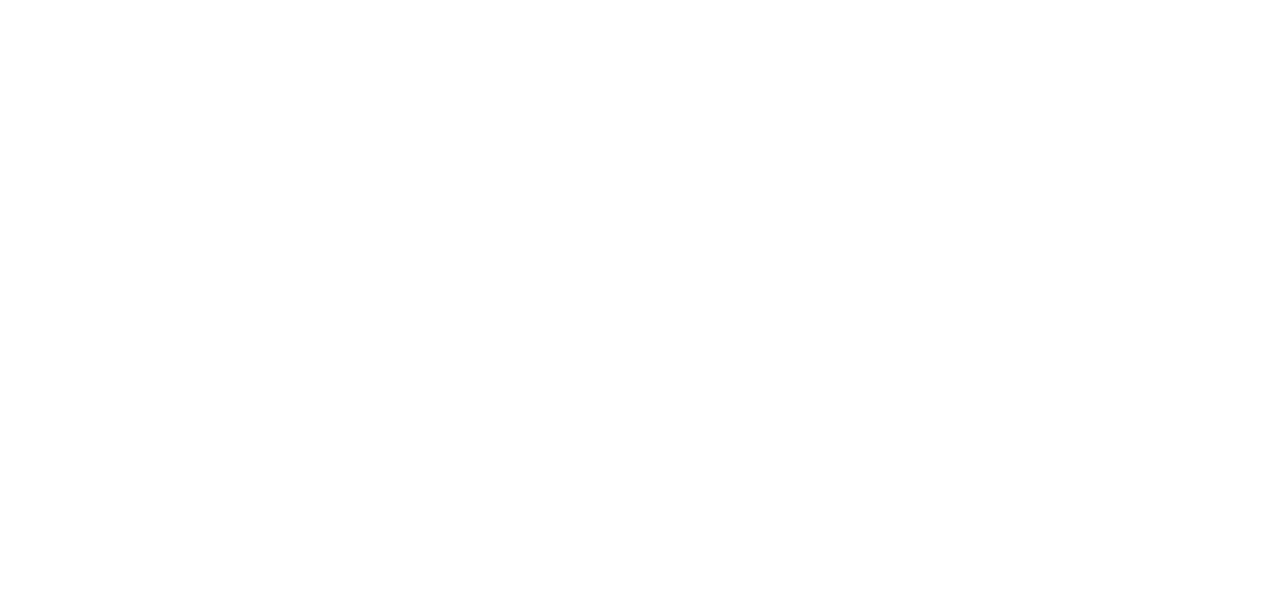
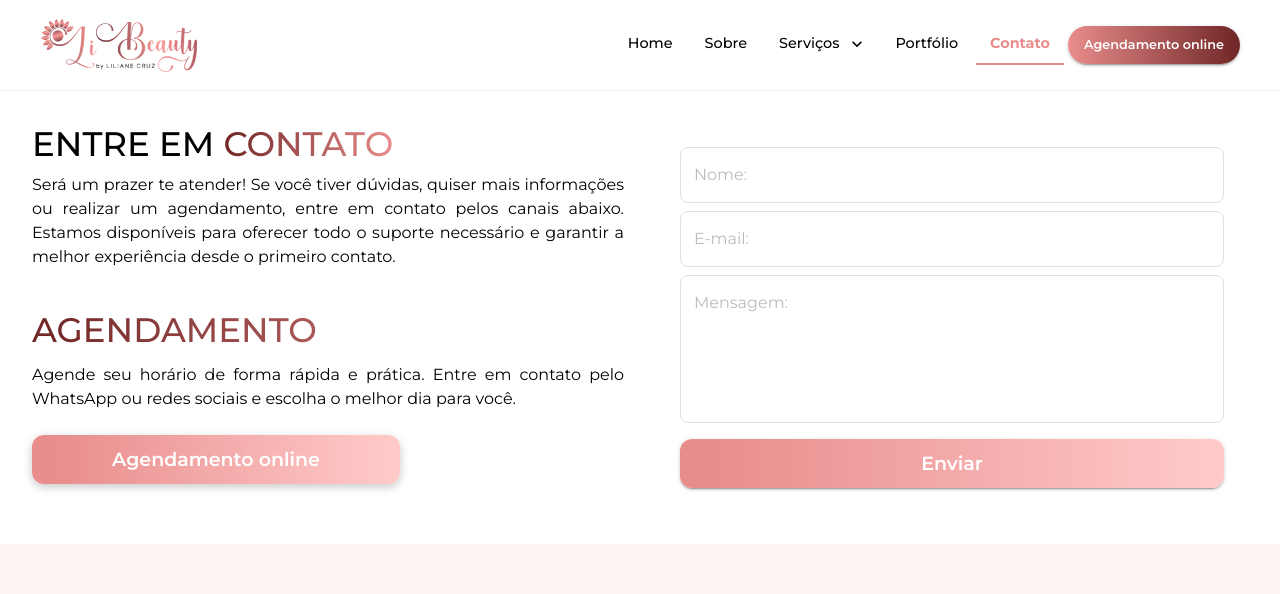
Before and after one commit to Tech-Store-UNI/Li-Beauty, a React (Vite) app: page /contato in a window 1280 px wide. Before the commit this address had no page. Shown: the top 594 px of the page. Built offline with nearby package versions, Linux system fonts and the light colour scheme.

Commit message:
Página de Contato Criada

```diff
--- a/index.html
+++ b/index.html
@@ -1,5 +1,5 @@
 <!doctype html>
-<html lang="en">
+<html lang="pt-BR">
   <head>
     <meta charset="UTF-8" />
     <link rel="icon" type="image/svg+xml" href="./src/img/LogoIcon.png  " />
--- a/src/App.tsx
+++ b/src/App.tsx
@@ -4,6 +4,7 @@
 import theme from './theme';
 import { Layout } from './components/Layout/Layout';
 import { Home } from './pages/Home/Home';
+import { Contato } from './pages/Contato/Contato';
 
 const Sobre = () => <div>Página Sobre</div>;
 
@@ -16,6 +17,7 @@
           <Route path="/" element={<Layout />}>
             <Route index element={<Home />} />
             <Route path="sobre" element={<Sobre />} />
+            <Route path="contato" element={<Contato />} />
           </Route>
         </Routes>
       </BrowserRouter>
--- /dev/null
+++ b/src/components/Pages/ContatoInputs/ContatoInputs.tsx
@@ -0,0 +1,86 @@
+import React from "react";
+import { Box, Typography, TextField, Button, Paper } from "@mui/material";
+import { getGradient } from "../../../util/gradients";
+import { textGradient } from "../../../styles/StylesComun.style";
+
+export const ContatoInputs: React.FC = () => {
+  return (
+    <Box sx={{ p: 4,}}>
+      {/* CONTAINER PRINCIPAL */}
+      <Box
+        sx={{
+          display: "flex",
+          flexDirection: { xs: "column", md: "row" },
+          gap: 4,
+        }}
+      >
+        {/* LADO ESQUERDO */}
+        <Box sx={{ flex: 1 }}>
+          {/* ENTRE EM CONTATO */}
+          <Box>
+            <Typography variant="h4" sx={{ fontWeight: 500, mb: 1, color: '#text.primary' }}>
+              ENTRE EM <Box component="span" sx={{ background: getGradient("dark"), ...textGradient, fontWeight: 500 }}>CONTATO</Box>
+            </Typography>
+
+            <Typography variant="body1" color="text.secondary"sx={{textAlign:"justify"}}>
+              Será um prazer te atender! Se você tiver dúvidas, quiser mais
+              informações ou realizar um agendamento, entre em contato pelos
+              canais abaixo. Estamos disponíveis para oferecer todo o suporte
+              necessário e garantir a melhor experiência desde o primeiro
+              contato.
+
+            </Typography>
+          </Box>
+
+          {/* AGENDAMENTO */}
+          <Box>
+            <Typography
+              variant="h4"
+              sx={{ fontWeight: 500,background: getGradient("dark"), ...textGradient, mt:5}}
+              gutterBottom
+            >
+              AGENDAMENTO
+            </Typography>
+
+            <Typography variant="body1" color="text.secondary" sx={{textAlign:"justify"}}>
+              Agende seu horário de forma rápida e prática. Entre em contato pelo
+              WhatsApp ou redes sociais e escolha o melhor dia para você.
+            </Typography>
+
+            <Button
+              variant="contained"
+              sx={{ width: "fit-content", background: getGradient('texto-banner'), color: "#fff", borderRadius: "12px", px: 10, py: 1, boxShadow: "0 3px 10px #00000038", fontSize: 19, mt:3 }}>
+
+
+
+
+
+              Agendamento online
+            </Button>
+          </Box>
+        </Box>
+
+        {/* LADO DIREITO (FORMULÁRIO) */}
+        <Box sx={{ flex: 1 }}>
+          <Paper elevation={0} sx={{ p: 3, borderRadius: 2 }}>
+            <Box sx={{display:"flex",flexDirection:"column", gap:1}}>
+
+              <TextField fullWidth label="Nome:" />
+              <TextField fullWidth label="E-mail:" />
+              <TextField fullWidth label="Mensagem:" multiline rows={5} />
+
+              <Button
+               sx={{ background: getGradient('texto-banner'), color: "#fff", borderRadius: "12px", px: 20, py: 1.,fontSize: 19, mt:1
+
+                 }}
+               variant="contained" fullWidth>
+
+                Enviar
+              </Button>
+            </Box>
+          </Paper>
+        </Box>
+      </Box>
+    </Box>
+  );
+};
--- /dev/null
+++ b/src/pages/Contato/Contato.tsx
@@ -0,0 +1,14 @@
+import { Box } from "@mui/material"
+import { ContatoInputs } from "../../components/Pages/ContatoInputs/ContatoInputs"
+
+
+
+
+export const Contato = () => {
+    return (
+        <Box>
+            <ContatoInputs/>
+
+        </Box>
+    )
+}
```
